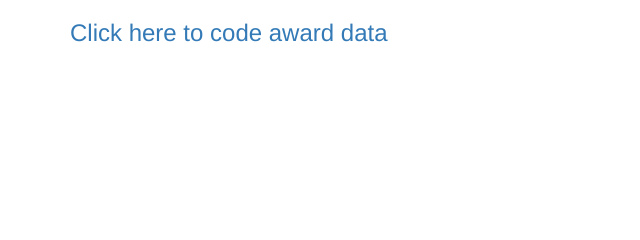
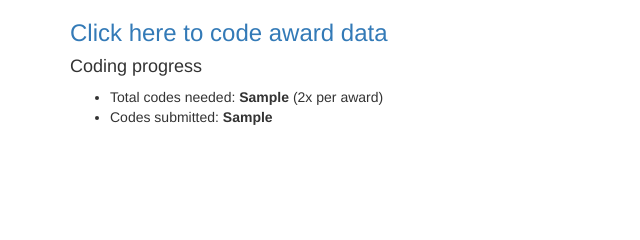
Before and after one commit to eddiechapman/pervade-coding, a Flask app: template app/templates/index.html in a window 1280 px wide. Shown: the part 118-358 px from the top of the page, without its empty margins (0-640 px from the left). Run offline with Flask 2, Linux system fonts and the light colour scheme; the template is opened without the code that fills it: most values are stand-ins (such as "Sample title", 1, 10 or a date in 2020); some libraries are stand-ins or nearby versions.

Commit message:
Add progress counter to index page.

```diff
--- a/app/templates/index.html
+++ b/app/templates/index.html
@@ -4,4 +4,11 @@
 {% block app_content %}
     <h3>Hi, {{ current_user.username }}!</h3>
     <h3><a href="{{ url_for('coding.get_award') }}">Click here to code award data</a></h3>
+    {% if codes_goal and codes_complete %}
+        <h4>Coding progress</h4>
+        <ul>
+            <li>Total codes needed: <b>{{ codes_goal }}</b> (2x per award)</li>
+            <li>Codes submitted: <b>{{ codes_complete }}</b></li>
+        </ul>
+    {% endif %}
 {% endblock %}
```
Also changed, not shown: app/coding/routes.py (+9 -3 lines).
